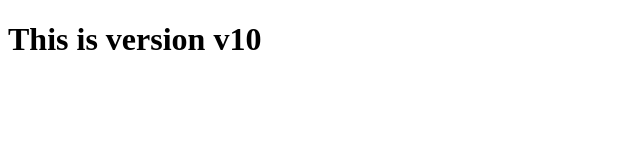
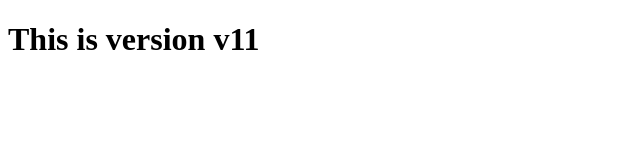
Before and after one commit to mrunal0698/myrepo, a plain HTML site: page index.html in a window 1280 px wide. Shown: the full height of the page, 0-640 px from the left. Drawn offline with Linux system fonts and the light colour scheme.

Commit message:
Update index.html2

```diff
--- a/index.html
+++ b/index.html
@@ -6,6 +6,6 @@
     <title>Document</title>
 </head>
 <body>
- <h1>This is version v10</h1>
+ <h1>This is version v11</h1>
 </body>
 </html>
```
